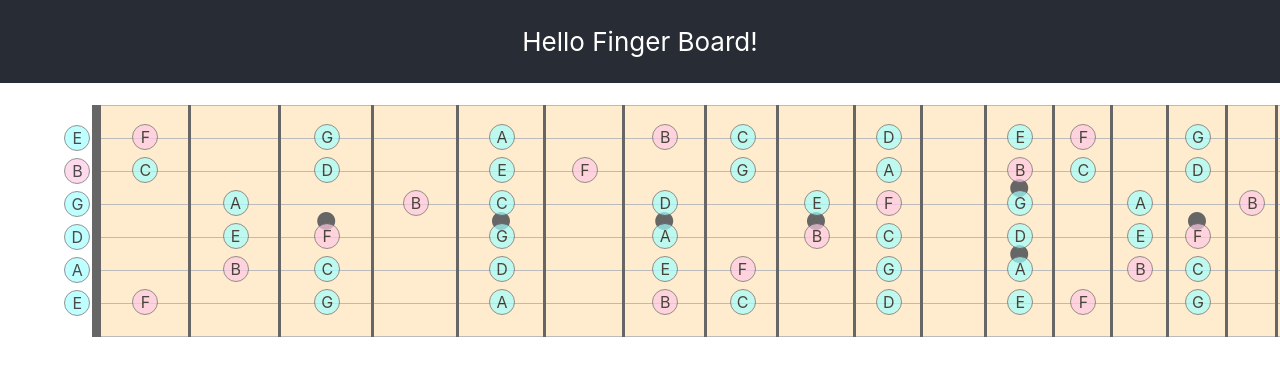
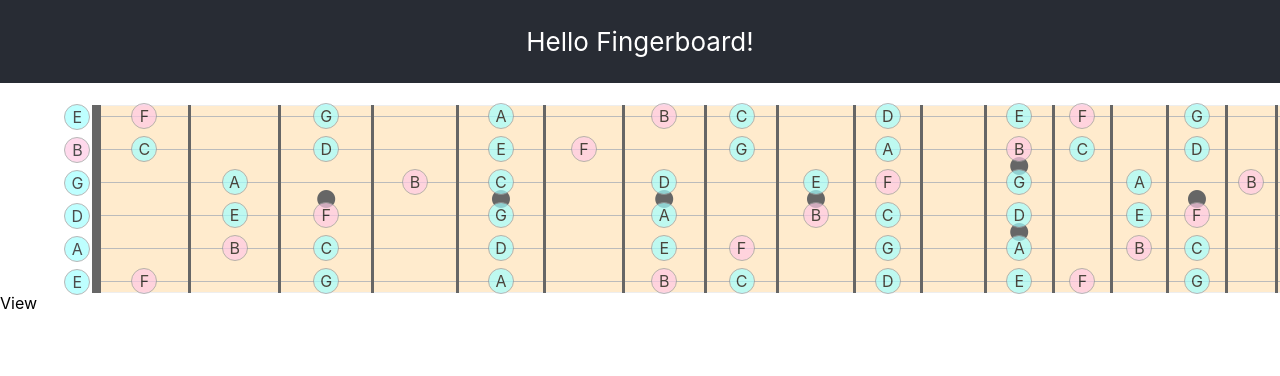
Before and after one commit to denki2019/scale, a React (Create React App) app: page / in a window 1280 px wide. Shown: the top 376 px of the page. Built offline with nearby package versions, Linux system fonts and the light colour scheme.

Commit message:
3rd commit

```diff
--- a/src/App.css
+++ b/src/App.css
@@ -1,5 +1,5 @@
 .App {
-  text-align: center;
+  /* text-align: center; */
 }
 
 .App-logo {
--- a/src/App.js
+++ b/src/App.js
@@ -1,14 +1,16 @@
 import './App.css';
 import FingerBoard from './FingerBoard';
+import ControlPanel from './ControlPanel';
 
 const App = () => {
   return (
     <div className="App">
       <header className="App-header">
-        <p>Hello Finger Board!</p>
+        <p>Hello Fingerboard!</p>
       </header>
       <div className="App-body">
         <FingerBoard />
+        <ControlPanel />
       </div>
     </div>
   );
--- /dev/null
+++ b/src/ControlPanel.js
@@ -0,0 +1,12 @@
+const ControlPanel = () => {
+
+  console.log(this);
+
+  return (
+    <div>
+      <div>View</div>
+    </div>
+  );
+}
+
+export default ControlPanel;
--- a/src/FingerBoard.css
+++ b/src/FingerBoard.css
@@ -8,10 +8,17 @@ tr td {
     border-right: 3px solid #666;
     position: relative;
     background-color:blanchedalmond;
+    text-align: center;
+}
+
+tr:first-of-type td{
+    border-top: 1px solid #eee;
+    height: 8px;
 }
 
 tr:last-of-type td{
-    border-bottom: 1px solid #bbb;
+    border-bottom: 1px solid #eee;
+    height: 8px;
 }
 
 tr td:first-of-type {
@@ -23,7 +30,7 @@ tr td:first-of-type {
 }
 
 td span {
-    border: 1px solid #666;
+    border: 1px solid #999;
     border-radius: 50px;
     width: 24px;
     height: 24px;
@@ -31,9 +38,9 @@ td span {
     display: inline-block;
     text-align: center;
     position: absolute;
-    bottom: -12px;
+    bottom: -13px;
     background-color: rgb(163, 255, 255);
-    left: calc(50% - 12px);
+    left: calc(50% - 13px);
     opacity: 0.7;
     z-index: 1;
     cursor: pointer;
```
